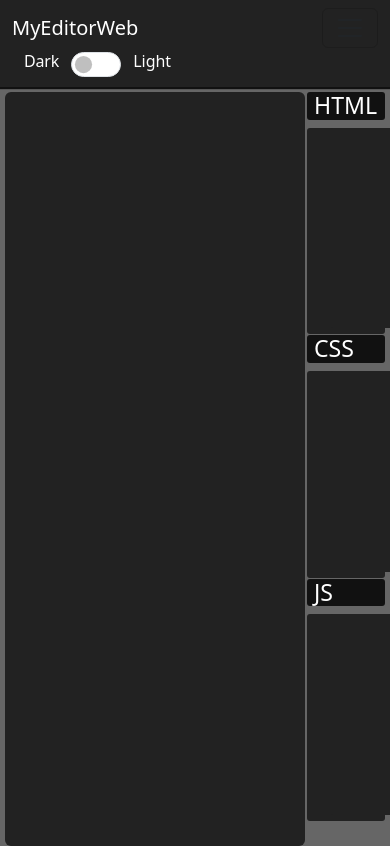
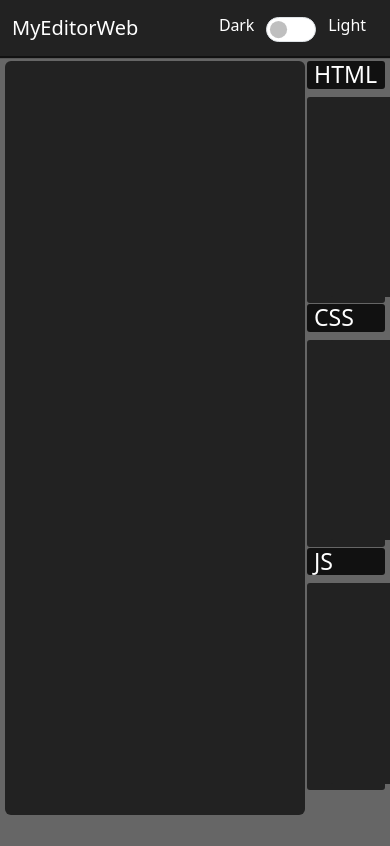
Before and after one commit to Akash-1627/MyEditorWeb, a plain HTML site: page index.html in a window 390 px wide. Drawn offline with nearby package versions, Linux system fonts and the light colour scheme.

```diff
--- a/index.html
+++ b/index.html
@@ -19,10 +19,7 @@
     <nav class="navbar navbar-expand-lg" id="nav">
         <div class="container-fluid">
           <a class="navbar-brand" id="navval" href="index.html" style="color: #fff;">MyEditorWeb</a>
-          <button class="navbar-toggler" type="button" data-bs-toggle="collapse" data-bs-target="#navbarSupportedContent" aria-controls="navbarSupportedContent" aria-expanded="false" aria-label="Toggle navigation">
-            <span class="navbar-toggler-icon"></span>
-        </button>
-        <!-- <div class="collapse navbar-collapse" id="navbarSupportedContent"> -->
+
 
             <div class="mode-toggle">
 
@@ -39,7 +36,7 @@
 
 
 
-          <!-- </div> -->
+
         </div>
       </nav>
 
```
Also changed, not shown: assets/style.css (+0 -19 lines).
